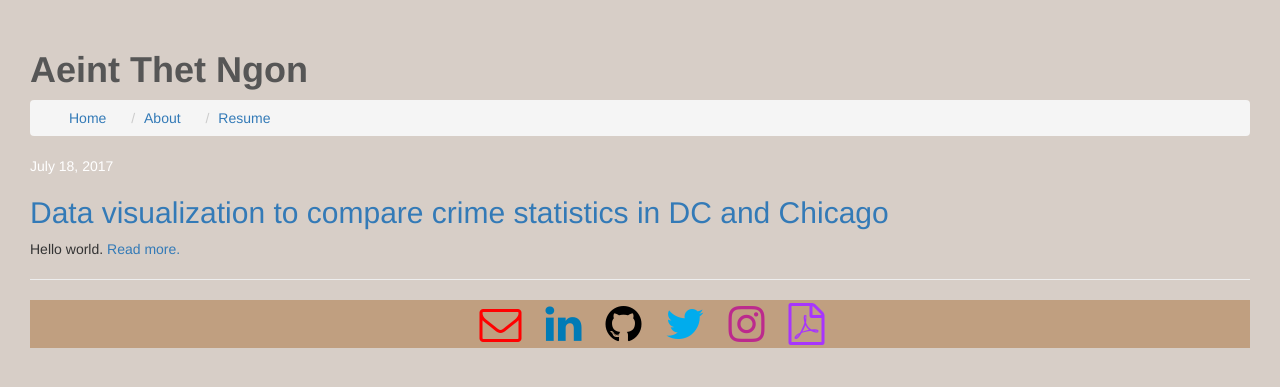
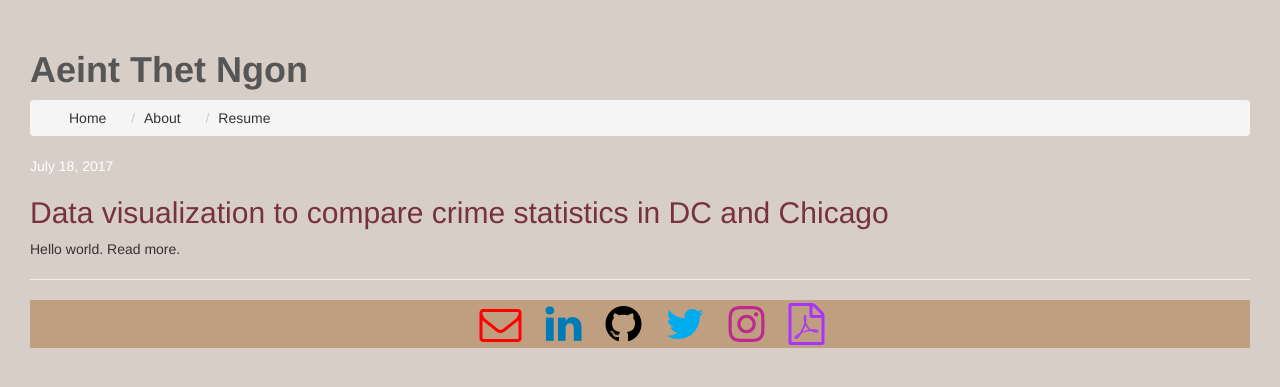
Before and after one commit to aeintngon/old-webpage, a Jekyll site: the page built from index.html, in a window 1280 px wide. Shown: the top 387 px of the page. Built offline with Jekyll 4.4.1, drawn with Linux system fonts in a browser that asks for light colours; nearby versions of some CDN libraries.

Commit message:
color fix

```diff
--- a/CSS/styles.css
+++ b/CSS/styles.css
@@ -12,6 +12,15 @@ h1 {
 h2 {
 	font-sie: 24px;
 	color: #76323F;
+}
+
+a {
+	color:inherit;
+}
+
+a:hover {
+	color:inherit;
+	text-decoration:inherit;
 }
 
 .post-content {
```
